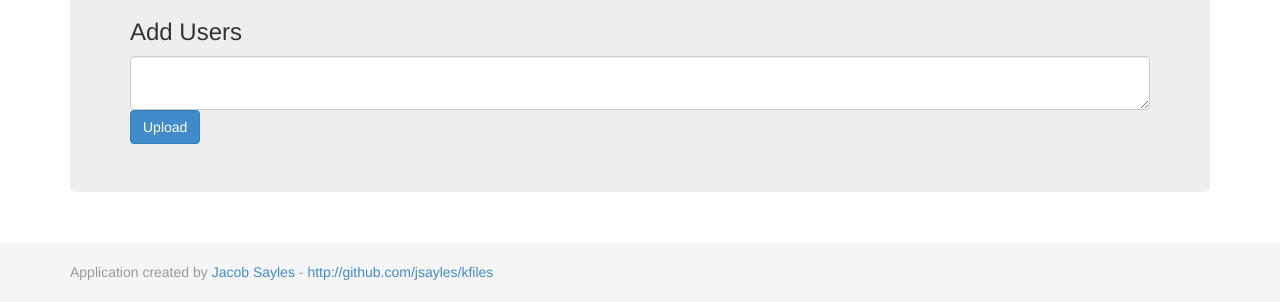
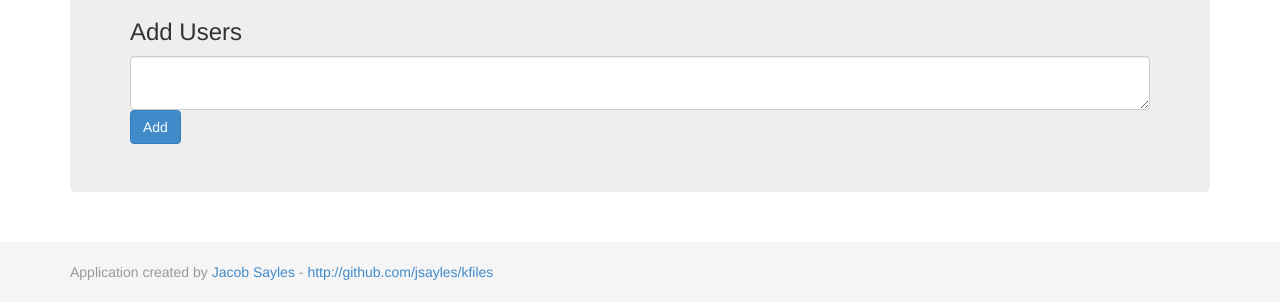
Before and after one commit to jsayles/kfiles, a Django app: a page that uses kfiles/templates/project_view.html in a window 1280 px wide. Shown: the part 513-815 px from the top of the page. Run offline with Django 3.2, Linux system fonts and the light colour scheme; a user stored in the database is signed in; tables that the repository leaves empty hold one stand-in row (values such as "Sample post"); some libraries are stand-ins or nearby versions.

Commit message:
cleaning up and getting back in the swing of things

```diff
--- a/kfiles/templates/project_view.html
+++ b/kfiles/templates/project_view.html
@@ -60,7 +60,7 @@
 <h3>Add Users</h3>
 <form role="form" method="POST" action="{% url 'project_users' project.slug %}">
 	<textarea name="emails" class="form-control" ></textarea>
-	<button class="btn btn-primary" type="submit">Upload</button>
+	<button class="btn btn-primary" type="submit">Add</button>
 	{% csrf_token %}
 </form>
 
--- a/kfiles/views.py
+++ b/kfiles/views.py
@@ -92,21 +92,21 @@ def project_users(request, project_slug):
 	project = get_object_or_404(Project, slug=project_slug)
 	if 'emails' in request.POST:
 		print "adding users: %s" % request.POST['emails']
-		#try:
-		for email in request.POST['emails'].split(','):
-			user_search = User.objects.filter(email=email)
-			if not user_search:
-				user = User(username=email, email=email)
-				user.save()
-			else:
-				user = user_search[0]
-			print user
-			pu = Project_User.objects.filter(project=project, user=user)
-			if not pu:
-				pu = Project_User(project=project, user=user)
-				pu.save()
-		#except:
-		#	page_message = "Could not add users"
+		try:
+			for email in request.POST['emails'].split(','):
+				email = email.strip()
+				user_search = User.objects.filter(email=email)
+				if not user_search:
+					user = User(username=email, email=email)
+					user.save()
+				else:
+					user = user_search[0]
+				pu = Project_User.objects.filter(project=project, user=user)
+				if not pu:
+					pu = Project_User(project=project, user=user)
+					pu.save()
+		except:
+			page_message = "Could not add users"
 	return render_to_response('project_view.html',{'page_message':page_message, 'project':project}, RequestContext(request))
 
 @login_required
--- a/requirements.txt
+++ b/requirements.txt
@@ -1,2 +1 @@
-# Django 1.7
-https://www.djangoproject.com/download/1.7b1/tarball/
+Django<=1.7
```
Also changed, not shown: kfiles/migrations/0001_initial.py (added), kfiles/migrations/__init__.py (added).
